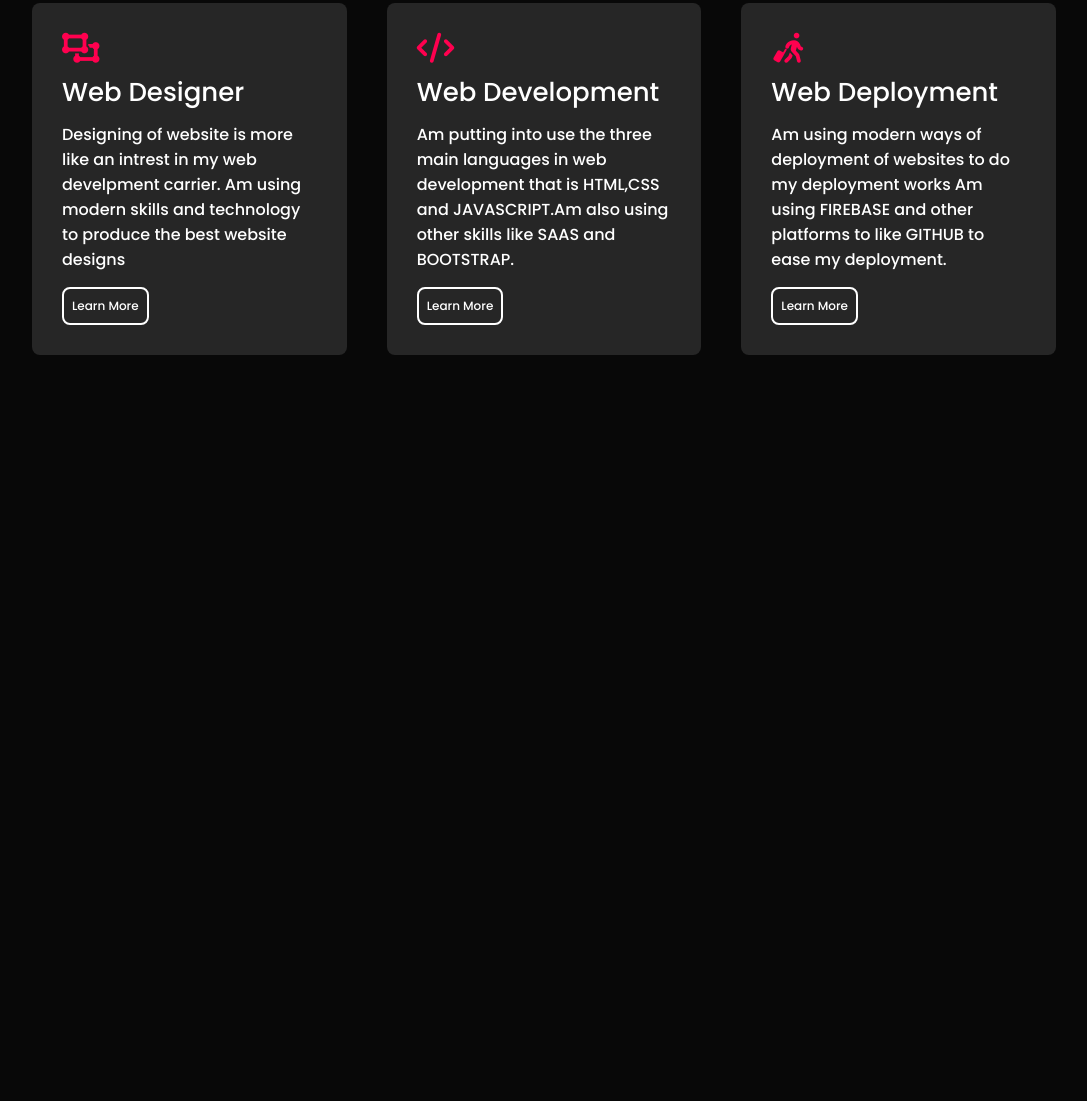
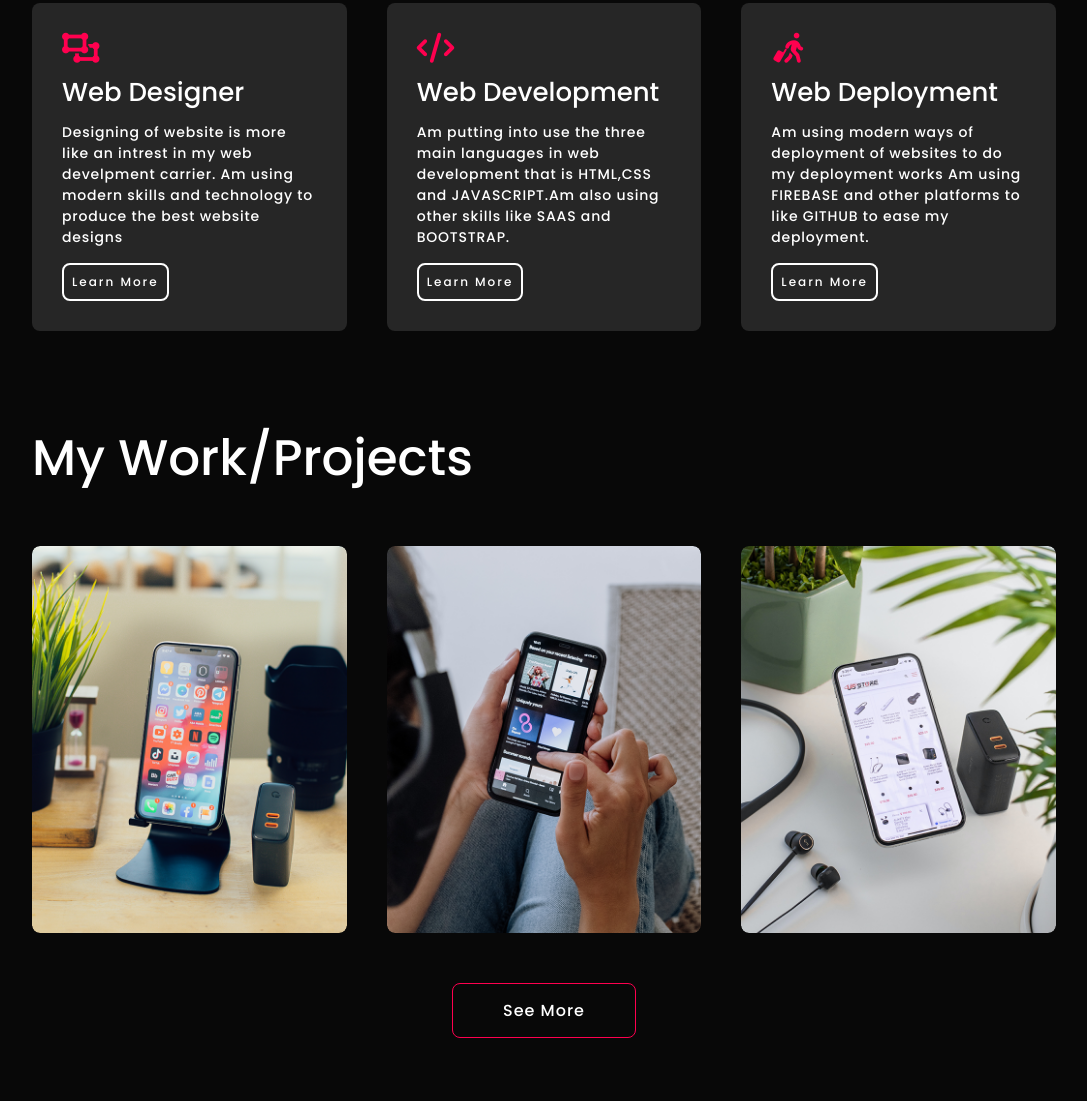
Before and after one commit to Barry-owino/Responsive-portfolio-website, a plain HTML site: page index.html in a window 1280 px wide. Shown: the part 1615-2716 px from the top of the page, without its empty margins (96-1183 px from the left). Before the commit the page ends 2010 px from the top, so only its background shows below. Drawn offline with Linux system fonts and the light colour scheme.

Commit message:
added the project section and the styling

```diff
--- a/index.html
+++ b/index.html
@@ -118,6 +118,52 @@
   </div>
 
 
+  <!----portfolio/works/projects-------->
+  <div class="portfolio">
+    <div class="container">
+
+      <h2 class="sub-title">My Work/Projects</h2>
+
+      <div class="work-list">
+
+        <div class="work">
+          <img src="images/work-1.png" alt="work1">
+          <div class="layer">
+            <h3>Photo Gallery</h3>
+            <p>This photo gallery is made of skills like css-grid system,html and
+            javascript to make the layout interactive and responsive.The smooth scrolling is made easier using scroll system</p>
+            <a href="#"><i class="fa-solid fa-arrow-up-right-from-square"></i></a>
+          </div>
+        </div>
+
+        <div class="work">
+          <img src="images/work-2.png" alt="work2">
+          <div class="layer">
+            <h3>Login Form</h3>
+            <p>This login form is made using html,css and javascript.Its validated using javascript and connected to the google sheet to capture the input fields and the entries</p>
+            <a href="#"><i class="fa-solid fa-arrow-up-right-from-square"></i></a>
+          </div>
+        </div>
+
+        <div class="work">
+          <img src="images/work-3.png" alt="work3">
+          <div class="layer">
+            <h3>E-commerce Website</h3>
+            <p>This e-commerce website is built using html,css and javascript.External apis are also included to make the site responsive and interactive for the customers or users</p>
+            <a href="#"><i class="fa-solid fa-arrow-up-right-from-square"></i></a>
+          </div>
+        </div>
+      </div>
+
+      <a href="#" class="btn">See More</a>
+
+    </div>
+  </div>
+
+  <!------contact me section------>
+
+
+
 
 <script src="app.js"></script>
 </body>
--- a/style.css
+++ b/style.css
@@ -189,10 +189,16 @@ nav ul li a:hover::after{
   margin-bottom:10px;
 }
 
+.services-list div p{
+  font-size:14px;
+  letter-spacing: 0.8px;
+}
+
 .services-list div a{
   color:#fff;
   text-decoration:none;
   font-size:12px;
+  letter-spacing:2px;
   margin-top:15px;
   display:inline-block;
   border:2px solid #fff;
@@ -205,3 +211,92 @@ nav ul li a:hover::after{
   transform:translateY(-10px);
 
 }
+
+/*--------portfolio--------*/
+
+.portfolio{
+  padding:40px 0;
+}
+
+.work-list{
+  display:grid;
+  grid-template-columns: repeat(auto-fit,minmax(250px,1fr));
+  grid-gap:40px;
+  margin-top:50px;
+}
+
+.work{
+  border-radius: 8px;
+  position:relative;
+  overflow: hidden;
+}
+
+.work img{
+  width:100%;
+  border-radius:8px;
+  display:block;
+  transition:transform 0.5s;
+}
+
+.layer{
+  width:100%;
+  height:0;
+  background:linear-gradient(rgba(0,0,0,0.6),#ff004f);
+  border-radius:8px;
+  position:absolute;
+  left:0;
+  bottom:0;
+  overflow:hidden;
+  display:flex;
+  align-items:center;
+  justify-content:center;
+  flex-direction:column;
+  text-align:center;
+  font-size:14px;
+  letter-spacing:0.8px;
+  padding:0 30px;
+  transition:height 0.5s;
+}
+
+.layer h3{
+  font-weight:400;
+  margin-bottom:20px;
+}
+
+.layer a{
+  margin-top:20px;
+  color:#ff004f;
+  text-decoration:none;
+  font-size:18px;
+  line-height:50px;
+  background:#fff;
+  width:60px;
+  height:60px;
+  border-radius:50%;
+  text-align:center;
+}
+
+.work:hover img{
+  transform:scale(1.1);
+}
+
+.work:hover .layer{
+  height:100%;
+}
+
+.btn{
+  display:block;
+  margin:50px auto;
+  width:fit-content;
+  border:1px solid #ff004f;
+  padding:14px 50px;
+  border-radius:8px;
+  color:#fff;
+  text-decoration:none;
+  letter-spacing:1px;
+  transition:background 0.5s;
+}
+
+.btn:hover{
+  background:#ff004f;
+}
```
